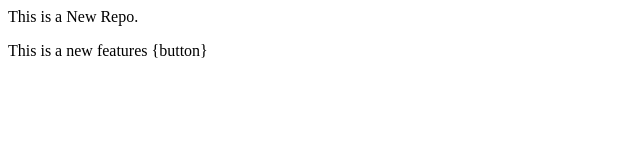
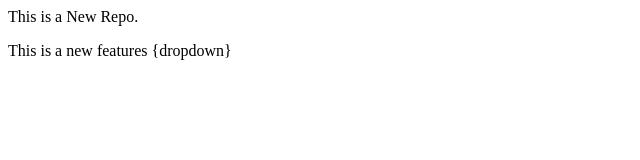
Before and after one commit to Senjaliyaamit3/localrepo, a plain HTML site: page index.html in a window 1280 px wide. Shown: the full height of the page, 0-640 px from the left. Drawn offline with Linux system fonts and the light colour scheme.

```diff
--- a/index.html
+++ b/index.html
@@ -1,2 +1,2 @@
 <p>This is a New Repo. </p>
-<p>This is a new features {button}</p>
+<p>This is a new features {dropdown}</p>
```
